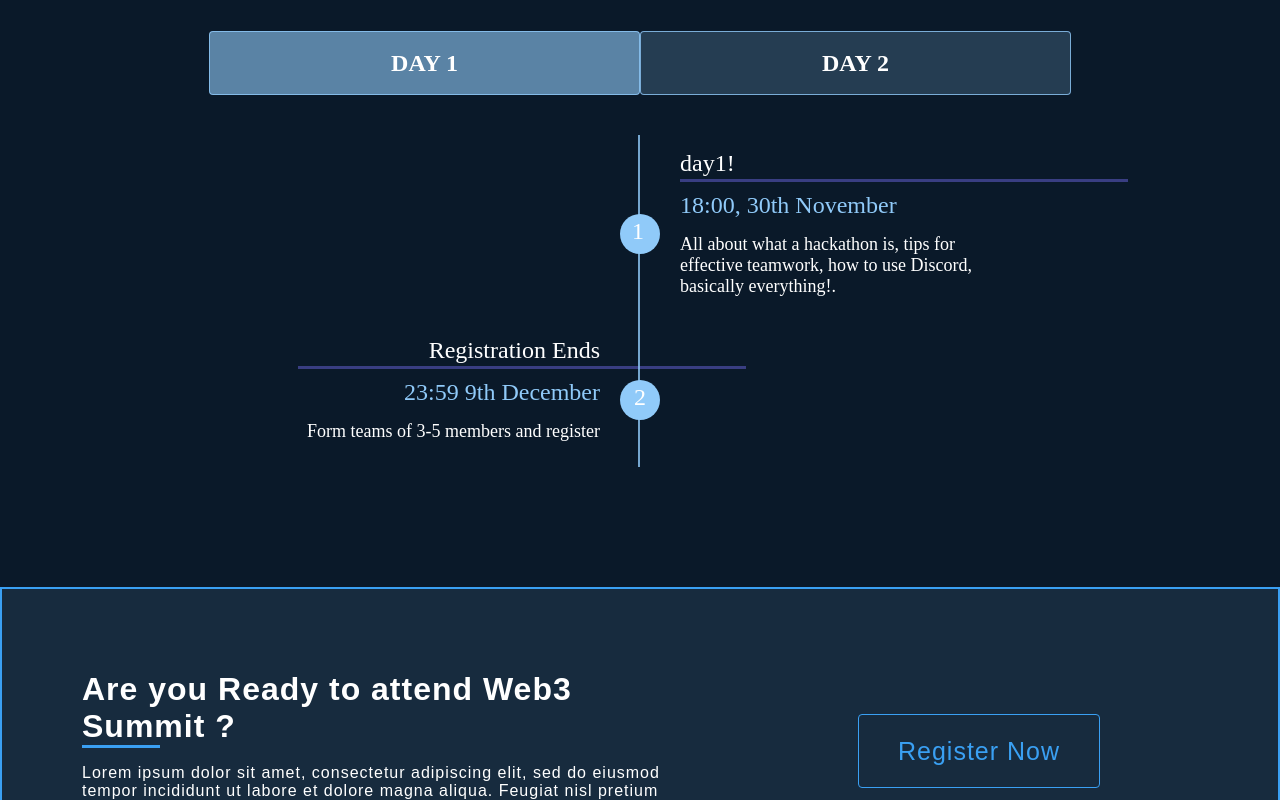
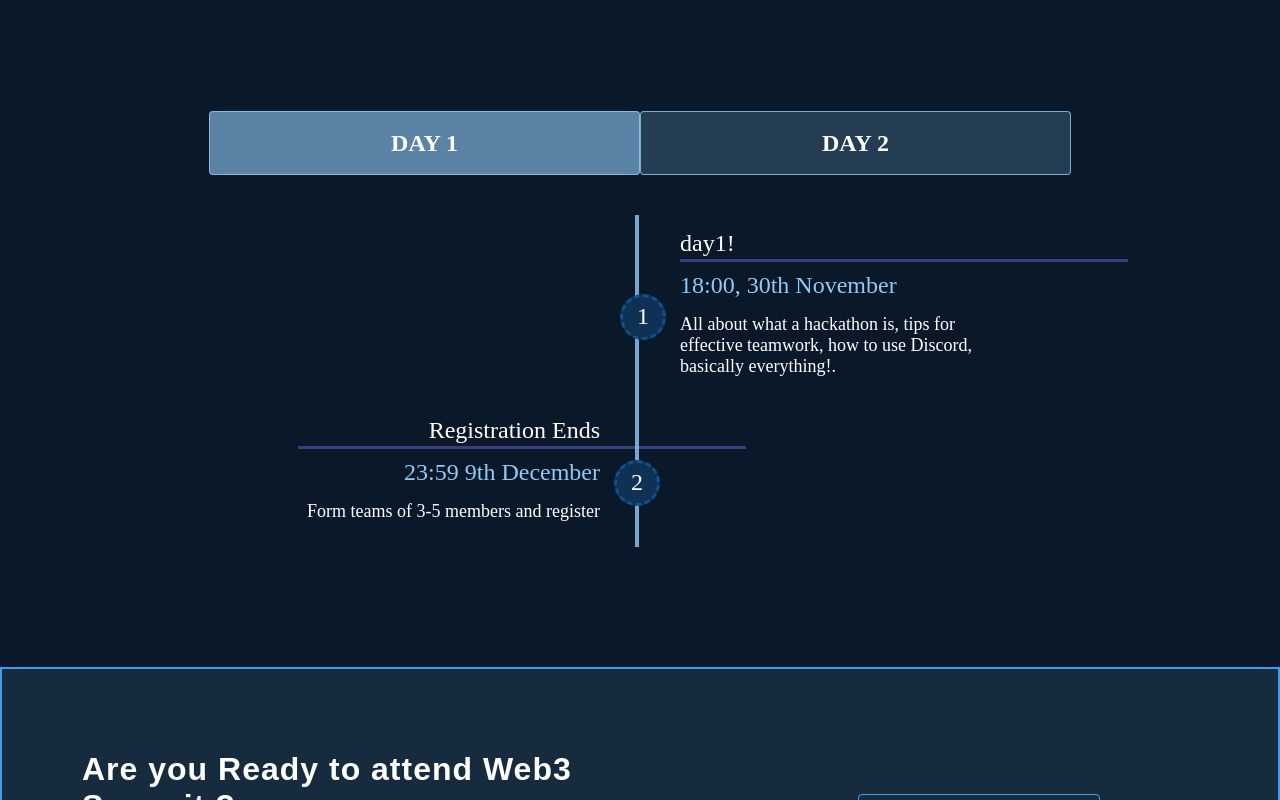
Before and after one commit to shin-igami/Web3-Event-GDSC, a React (Create React App) app: page / in a window 1280 px wide. Shown: the part 1900-2700 px from the top of the page. Built offline with nearby package versions, Linux system fonts and the light colour scheme.

Commit message:
added prettier file for smooth linting

```diff
--- a/src/components/Schedule/Timeline/Timeline.css
+++ b/src/components/Schedule/Timeline/Timeline.css
@@ -7,10 +7,12 @@
 
 .timeline-container::after {
     background-color: rgba(144, 202, 249, 0.8);
-	content: "";
+    content: '';
+    /* border: 2px dashed; */
+    /* border: 2px solid rgba(144, 202, 249, 0.8); */
     position: absolute;
-	left: calc(50% - 2px);
-	width: 2px;
+    left: calc(50% - 5px);
+    width: 4px;
     height: 100%;
 }
 
--- a/src/components/Schedule/Timeline/TimelineItem/TimelineItem.css
+++ b/src/components/Schedule/Timeline/TimelineItem/TimelineItem.css
@@ -24,7 +24,7 @@
 }
 
 .timeline-item-wrapper::after {
-	content: " ";
+    content: ' ';
     background: none;
     position: absolute;
     right: -7.5px;
@@ -64,7 +64,8 @@
 }
 
 .timeline-item-wrapper .timeline-item-circle {
-	background-color: rgba(144, 202, 249, 1);
+    background-color: #0f3153;
+    border: 3px dashed #114f8d;
     border-radius: 50%;
     position: absolute;
     top: calc(50% - 10px);
@@ -72,6 +73,9 @@
     width: 40px;
     height: 40px;
     z-index: 1;
+    display: flex;
+    justify-content: center;
+    align-items: center;
 }
 
 .timeline-circle-index {
@@ -80,9 +84,6 @@
     color: #ffffff;
     /* z-index: 100; */
     background: none;
-	position: absolute;
-	right: 14px;
-	top: 4px;
 }
 
 @media (min-width: 600px) {
--- a/src/components/Title.jsx
+++ b/src/components/Title.jsx
@@ -1,9 +1,9 @@
-import React from "react";
-import "../styles/components/Title.scss";
+import React from 'react';
+import '../styles/components/Title.scss';
 
 function Title({ title, color, lineCenter = false }) {
   return (
-    <div className={`title ${lineCenter === true ? "center" : ""}`}>
+    <div className={`title ${lineCenter === true ? 'center' : ''}`}>
       <h2>{title}</h2>
       <div className={`${color} `}>
         <span></span>
--- a/src/sections/About.jsx
+++ b/src/sections/About.jsx
@@ -1,46 +1,45 @@
-import React from "react";
-import Button from "../components/Button";
-import Card from "../components/Card";
-import Title from "../components/Title";
-import { useScroll } from "../components/useScroll";
-import { HiLightBulb } from "react-icons/hi";
-import { BsFillCalendarFill } from "react-icons/bs";
-import { BiSupport } from "react-icons/bi";
-import { SiGooglemessages } from "react-icons/si";
-import { motion } from "framer-motion";
-import "../styles/sections/About.css";
-import { reveal } from "../utils/Animations";
-import { textAnimation, cardAnimation } from "../utils/Animations";
-import Schedule from "../components/Schedule/Schedule";
-import ImgCard from "../components/ImgCard";
-import CryptoImg from "../assets/about_section/crypto_img.svg";
-import MetaverseImg from "../assets/about_section/metaverse_img.svg";
-import BlockchainImg from "../assets/about_section/blockchain_img.svg";
-import NftImg from "../assets/about_section/nft_img.svg";
-import TaskAltOutlinedIcon from "@mui/icons-material/TaskAltOutlined";
+import React from 'react';
+import Button from '../components/Button';
+import Card from '../components/Card';
+import Title from '../components/Title';
+import { useScroll } from '../components/useScroll';
+import { HiLightBulb } from 'react-icons/hi';
+import { BsFillCalendarFill } from 'react-icons/bs';
+import { BiSupport } from 'react-icons/bi';
+import { SiGooglemessages } from 'react-icons/si';
+import { motion } from 'framer-motion';
+// import '../styles/sections/About.scss';
+import '../styles/sections/About.css';
+import { reveal } from '../utils/Animations';
+import { textAnimation, cardAnimation } from '../utils/Animations';
+import Schedule from '../components/Schedule/Schedule';
+import ImgCard from '../components/ImgCard';
+import CryptoImg from '../assets/about_section/crypto_img.svg';
+import MetaverseImg from '../assets/about_section/metaverse_img.svg';
+import BlockchainImg from '../assets/about_section/blockchain_img.svg';
+import NftImg from '../assets/about_section/nft_img.svg';
+import TaskAltOutlinedIcon from '@mui/icons-material/TaskAltOutlined';
 
 function About() {
     const [element, controls] = useScroll();
-
     return (
-		<>
         <div className="about">
             <div className="about-content">
                 <div className="about-leftContent">
                     <h1>About W3Website</h1>
                     <hr />
                     <p>
-							{" "}
-							Lorem ipsum dolor sit amet consectetur, adipisicing elit. Voluptates, reiciendis, vero soluta
-							vel perferendis doloremque perspiciatis neque reprehenderit ratione error voluptatibus a
-							consequatur quia ipsa suscipit, totam molestiae nulla nostrum iure debitis magni harum porro.
-							Reprehenderit ipsum rem obcaecati illum! Lorem ipsum dolor sit amet consectetur, adipisicing
-							elit. Voluptates,
+                        Lorem ipsum dolor sit amet consectetur, adipisicing elit. Voluptates, reiciendis, vero
+                        soluta vel perferendis doloremque perspiciatis neque reprehenderit ratione error
+                        voluptatibus a consequatur quia ipsa suscipit, totam molestiae nulla nostrum iure
+                        debitis magni harum porro. Reprehenderit ipsum rem obcaecati illum! Lorem ipsum dolor
+                        sit amet consectetur, adipisicing elit. Voluptates,
                         <br />
                         <br />
-							<br /> reiciendis, vero soluta vel perferendis doloremque perspiciatis neque reprehenderit
-							ratione error voluptatibus a consequatur quia ipsa suscipit, totam molestiae nulla nostrum iure
-							debitis magni harum porro. Reprehenderit ipsum rem obcaecati illum!
+                        <br /> reiciendis, vero soluta vel perferendis doloremque perspiciatis neque
+                        reprehenderit ratione error voluptatibus a consequatur quia ipsa suscipit, totam
+                        molestiae nulla nostrum iure debitis magni harum porro. Reprehenderit ipsum rem
+                        obcaecati illum!
                     </p>
                 </div>
                 <div className="about-leftImage">
@@ -77,39 +76,37 @@
                     <h2>Why you should attend ?</h2>
                     <div className="about-contentList">
                         <TaskAltOutlinedIcon
-								style={{ color: "rgba(58, 160, 243, 1)", width: "20px", height: "20px" }}
-							/>{" "}
+                            style={{ color: 'rgba(58, 160, 243, 1)', width: '20px', height: '20px' }}
+                        />{' '}
                         <p> Lorem ipsum dolor sit amet, consectetur adipiscing elit,</p>
                     </div>
                     <div className="about-contentList">
                         <TaskAltOutlinedIcon
-								style={{ color: "rgba(58, 160, 243, 1)", width: "20px", height: "20px" }}
-							/>{" "}
+                            style={{ color: 'rgba(58, 160, 243, 1)', width: '20px', height: '20px' }}
+                        />{' '}
                         <p> Lorem ipsum dolor sit amet, consectetur adipiscing elit,</p>
                     </div>
                     <div className="about-contentList">
                         <TaskAltOutlinedIcon
-								style={{ color: "rgba(58, 160, 243, 1)", width: "20px", height: "20px" }}
-							/>{" "}
+                            style={{ color: 'rgba(58, 160, 243, 1)', width: '20px', height: '20px' }}
+                        />{' '}
                         <p> Lorem ipsum dolor sit amet, consectetur adipiscing elit,</p>
                     </div>
                     <div className="about-contentList">
                         <TaskAltOutlinedIcon
-								style={{ color: "rgba(58, 160, 243, 1)", width: "20px", height: "20px" }}
-							/>{" "}
+                            style={{ color: 'rgba(58, 160, 243, 1)', width: '20px', height: '20px' }}
+                        />{' '}
                         <p> Lorem ipsum dolor sit amet, consectetur adipiscing elit,</p>
                     </div>
                     <div className="about-contentList">
                         <TaskAltOutlinedIcon
-								style={{ color: "rgba(58, 160, 243, 1)", width: "20px", height: "20px" }}
-							/>{" "}
+                            style={{ color: 'rgba(58, 160, 243, 1)', width: '20px', height: '20px' }}
+                        />{' '}
                         <p> Lorem ipsum dolor sit amet, consectetur adipiscing elit,</p>
                     </div>
                 </div>
             </div>
         </div>
-			<div className="about-container" id="about" ref={element}></div>
-		</>
     );
 }
 
--- a/src/sections/Schedule.jsx
+++ b/src/sections/Schedule.jsx
@@ -1,10 +1,10 @@
-import React from "react";
-import Title from "../components/Title";
-import { useScroll } from "../components/useScroll";
-import { motion } from "framer-motion";
-import "../styles/sections/Schedule.scss";
-import { textAnimation, cardAnimation } from "../utils/Animations";
-import Schedule from "../components/Schedule/Schedule";
+import React from 'react';
+import Title from '../components/Title';
+import { useScroll } from '../components/useScroll';
+import { motion } from 'framer-motion';
+import '../styles/sections/Schedule.scss';
+import { textAnimation, cardAnimation } from '../utils/Animations';
+import Schedule from '../components/Schedule/Schedule';
 
 function About() {
     const [element, controls] = useScroll();
@@ -20,8 +20,8 @@
                         duration: 1,
                     }}
                 >
+                    <h1>lauda lelo schedule bc</h1>
                     <Title title="Schedule" color="blue" lineCenter={true} />
-					{/* <p>Our Sponsors</p> */}
                 </motion.div>
                 <Schedule />
             </div>
--- a/src/styles/components/Testimonial.scss
+++ b/src/styles/components/Testimonial.scss
@@ -1,4 +1,4 @@
-@import "../utils/Colors.scss";
+@import '../utils/Colors.scss';
 
 .testimonial-container {
     .quote {
@@ -11,7 +11,7 @@
     }
     height: 8rem;
     width: 95%;
-	border: 10px solid rgba(177, 23, 23, 0);
+    border: 10px solid transparent;
     // margin: 10px;
     border-radius: 0.4rem;
     // box-shadow: rgba(0, 0, 0, 0.15) 0px 5px 15px 0px;
@@ -21,6 +21,7 @@
     flex-direction: column;
     justify-content: space-between;
     // transition: 0.4s ease-in-out;
+
     &:hover {
         // box-shadow: rgba(99, 15, 179, 0.5) 5px 5px, rgba(99, 15, 179, 0.3) 10px 10px,
         // 	rgba(99, 15, 179, 0.1) 15px 15px;
@@ -32,6 +33,12 @@
     }
     img {
         max-width: 100%;
+        &:hover {
+            filter: drop-shadow(12px 12px 7px rgba(255, 255, 255, 0.5));
+            -webkit-filter: drop-shadow(12px 12px 7px rgba(255, 255, 255, 0.5));
+            -moz-filter: drop-shadow(12px 12px 7px rgba(255, 255, 255, 0.5));
+            transition: 0.5s;
+        }
     }
 }
 
```
Also changed, not shown: src/App.jsx (+11 -12 lines), 1 other file (tests, documents, lock files or other folders). Lines whose indentation alone changed are shown as unchanged.
